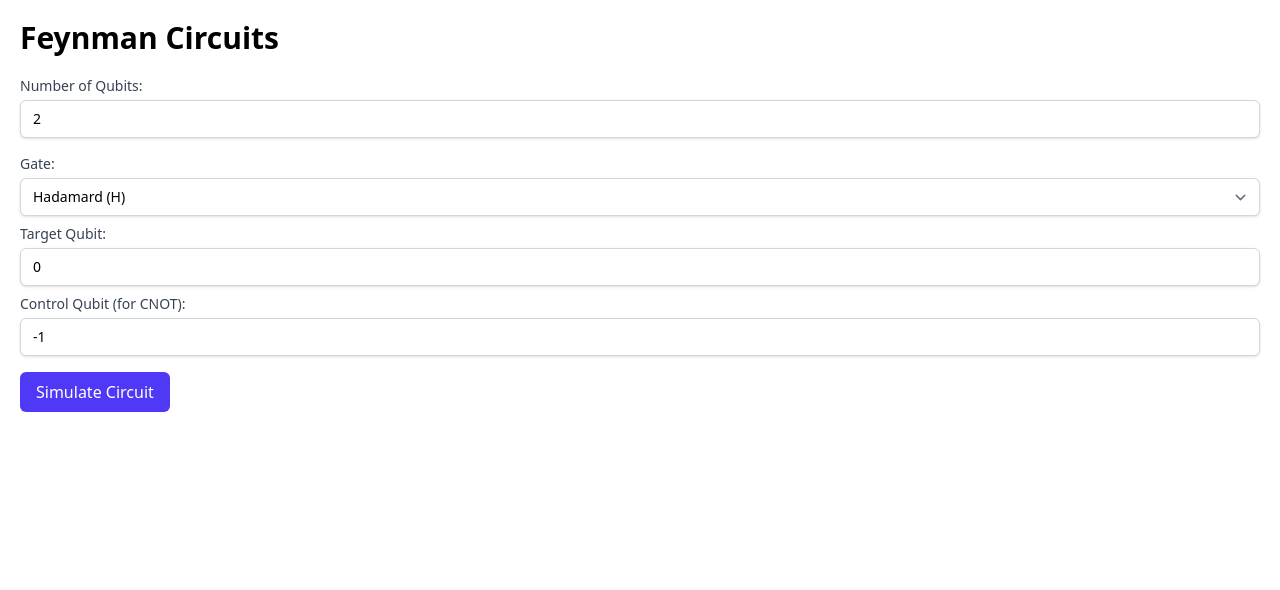
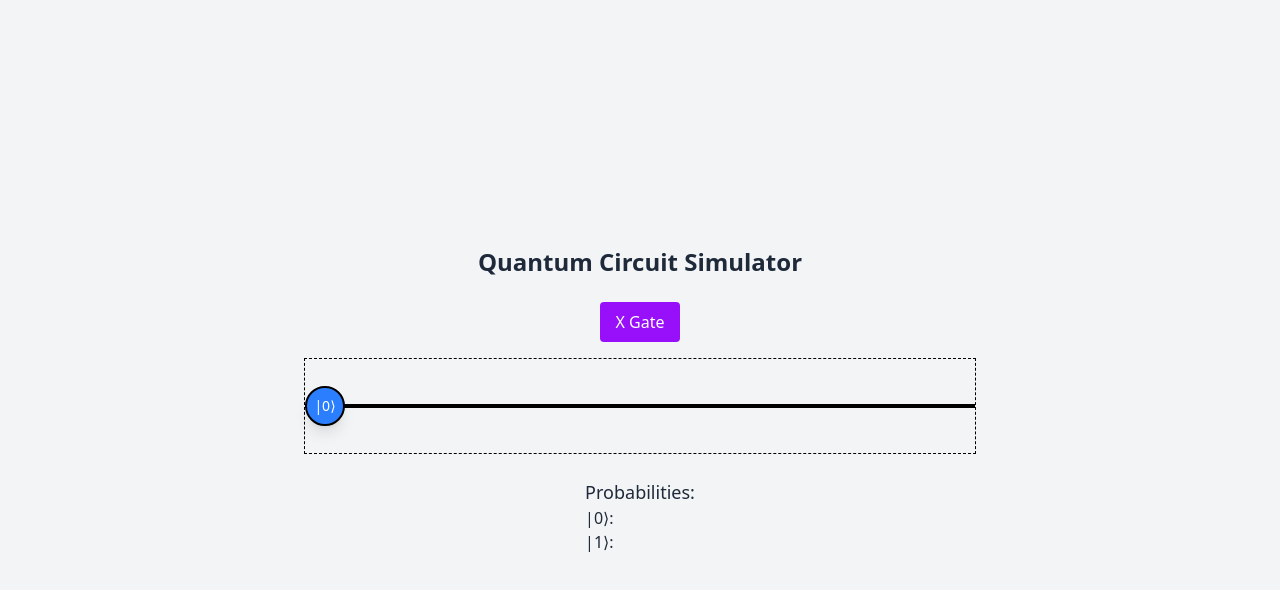
Before and after one commit to KDhanak/Feynman-Circuits, a SvelteKit app in the folder frontend/: page / in a window 1280 px wide. Shown: the top 590 px of the page. Built offline with nearby package versions, Linux system fonts and the light colour scheme.

Commit message:
initial function simulateSingleQubitX works.

```diff
--- a/frontend/package.json
+++ b/frontend/package.json
@@ -45,6 +45,8 @@
 		"vitest": "^3.0.0"
 	},
 	"dependencies": {
-		"axios": "^1.9.0"
+		"axios": "^1.9.0",
+		"quantum-tensors": "^0.4.15",
+		"svelte-dnd-action": "^0.9.61"
 	}
 }
--- /dev/null
+++ b/frontend/src/lib/simulator.ts
@@ -0,0 +1,32 @@
+import type { CircuitState, SimulationResult } from "./stores";
+import { Complex, Vector, Gates, Dimension } from "quantum-tensors";
+
+export function simulateSingleQubitX (circuit: CircuitState): SimulationResult {
+
+    const qubitDim = Dimension.qubit();
+
+    let qubitState = Vector.fromArray(
+        [
+            new Complex(1, 0),
+            new Complex(0, 0),
+        ],
+        [qubitDim]
+    );
+
+    const probabilities: { [state: string]: number } = {};
+
+    const newQubitState = Gates.X.apply(qubitState).toDense();
+
+        const amp0 = newQubitState[0][0];
+        const amp1 = newQubitState[0][1];
+
+        const prob0 = amp0.re ** 2 + amp0.im ** 2;
+        const prob1 = amp1.re ** 2 + amp1.im ** 2;
+
+
+        probabilities["0"] = prob0;
+        probabilities["1"] = prob1;
+
+    return { probabilities };
+
+}
--- /dev/null
+++ b/frontend/src/lib/stores.ts
@@ -0,0 +1,37 @@
+import {writable} from 'svelte/store'; // Import the writable function from Svelte's store module
+
+// Defines a TypeScript interface for a quantum gate with an ID, type (e.g., X gate), and target qubit.
+export interface GateInstance {
+    id: string;
+    gateType: 'X';
+    qubit: number;
+};
+
+// Defines a TypeScript interface for the quantum circuit’s state, including the number of qubits and an array of gates.
+export interface CircuitState {
+    numQubits: number;
+    gates: GateInstance[];
+};
+
+// Defines a TypeScript interface for simulation results, mapping quantum states to their probabilities.
+export interface SimulationResult {
+    probabilities: { [state: string]: number };
+};
+
+
+// Creates a writable store for the quantum circuit state, initialized with one qubit and no gates.
+// Provides a reactive store to manage the circuit’s configuration, allowing components to subscribe and update the UI when users add qubits or gates.
+export const circuit = writable<CircuitState>({
+    numQubits: 1,
+    gates: [],
+});
+
+export const SimulationResults = writable<SimulationResult | null>(null);
+
+export function resetCircuit() {
+    circuit.set({
+        numQubits: 1,
+        gates: [],
+    });
+    SimulationResults.set(null);
+}
--- a/frontend/src/routes/+page.svelte
+++ b/frontend/src/routes/+page.svelte
@@ -1,81 +1,85 @@
 <script lang="ts">
-    import axios, { AxiosError } from 'axios';
-    import type { GateInput, CircuitInput, ErrorResponse, SimulationResult } from '../types';
+	import { circuit, SimulationResults } from '../lib/stores';
+	import { simulateSingleQubitX } from '../lib/simulator';
+	import { get } from 'svelte/store';
 
-    let numQubits: number = 2;
-    let gate: GateInput = { gate: 'H', targetQubit: 0, controlQubit: -1 };
-    let output: string = '';
+	function handleDrop(event: DragEvent) {
+		const gateType = event.dataTransfer?.getData('text/plain');
+		console.log('Dropped gate type:', gateType);
+		if (!gateType) return;
 
-    async function simulateCircuit() {
-      try {
-        const response = await axios.post<SimulationResult>('http://localhost:5158/api/circuit/simulate', {
-          gate,
-          numQubits
-        } as CircuitInput);
-        output = `Measurement Results: [${response.data.join(', ')}]`;
-        console.log('Simulation Result:', response.data);
-      } catch (error: unknown) {
-        if (axios.isAxiosError(error)) {
-          const axiosError = error as AxiosError<ErrorResponse>;
-          output = `Error: ${axiosError.response?.data?.detail || axiosError.message}`;
-        } else {
-          output = `Error: ${(error as Error).message || 'Unknown error'}`;
+		// Add X gate to qubit 0
+		circuit.update((current) => {
+			return {
+				...current,
+				gates: [
+					...current.gates,
+					{
+						id: crypto.randomUUID(),
+						gateType: gateType as 'X',
+						qubit: 0
 					}
+				]
+			};
+		});
+
+		// Re-run simulation
+		console.log(simulateSingleQubitX(get(circuit)));
+		SimulationResults.set(simulateSingleQubitX(get(circuit)));
 	}
+
+	function handleDragOver(event: DragEvent) {
+		event.preventDefault(); // Needed to allow drop
 	}
 </script>
 
-  <main class="p-5 font-sans">
-    <h1 class="text-3xl font-bold mb-5">Feynman Circuits</h1>
-    <form on:submit|preventDefault={simulateCircuit} class="space-y-4">
-      <div>
-        <label for="num-qubits" class="block text-sm font-medium text-gray-700">Number of Qubits:</label>
-        <input
-          id="num-qubits"
-          type="number"
-          bind:value={numQubits}
-          min="1"
-          required
-          class="mt-1 block w-full rounded-md border-gray-300 shadow-sm focus:border-indigo-500 focus:ring-indigo-500 sm:text-sm"
-        />
+<main class="flex min-h-screen flex-col items-center justify-center bg-gray-100 text-gray-800">
+	<h1 class="mb-6 text-2xl font-bold">Quantum Circuit Simulator</h1>
+
+	<!-- Gate Palette -->
+	<div class="mb-4 flex gap-4">
+		<div
+			role="region"
+			draggable="true"
+			on:dragstart={(e) => e.dataTransfer?.setData('text/plain', 'X')}
+			class="cursor-grab rounded bg-purple-600 px-4 py-2 text-white hover:bg-purple-700"
+		>
+			X Gate
 		</div>
-      <div>
-        <label for="gate-type" class="block text-sm font-medium text-gray-700">Gate:</label>
-        <select
-          id="gate-type"
-          bind:value={gate.gate}
-          class="mt-1 block w-full rounded-md border-gray-300 shadow-sm focus:border-indigo-500 focus:ring-indigo-500 sm:text-sm"
+	</div>
+
+	<!-- Wire with Drop Zone -->
+	<div
+		role="region"
+		aria-label="Quantum Circuit Wire Drop Zone"
+		class="relative flex h-24 w-full max-w-2xl items-center border border-dashed border-black"
+		on:drop={handleDrop}
+		on:dragover={handleDragOver}
 	>
-          <option value="H">Hadamard (H)</option>
-          <option value="X">Pauli X</option>
-          <option value="Z">Pauli Z</option>
-          <option value="CNOT">CNOT</option>
-        </select>
-        <label for="target-qubit" class="block text-sm font-medium text-gray-700 mt-2">Target Qubit:</label>
-        <input
-          id="target-qubit"
-          type="number"
-          bind:value={gate.targetQubit}
-          min="0"
-          required
-          class="mt-1 block w-full rounded-md border-gray-300 shadow-sm focus:border-indigo-500 focus:ring-indigo-500 sm:text-sm"
-        />
-        <label for="control-qubit" class="block text-sm font-medium text-gray-700 mt-2">Control Qubit (for CNOT):</label>
-        <input
-          id="control-qubit"
-          type="number"
-          bind:value={gate.controlQubit}
-          min="-1"
-          required
-          class="mt-1 block w-full rounded-md border-gray-300 shadow-sm focus:border-indigo-500 focus:ring-indigo-500 sm:text-sm"
-        />
+		<!-- Wire -->
+		<div class="absolute left-0 right-0 top-1/2 h-1 -translate-y-1/2 transform bg-black"></div>
+
+		<!-- Qubit circle -->
+		<div
+			class="z-10 flex h-10 w-10 items-center justify-center rounded-full border-2 border-black bg-blue-500 text-sm text-white shadow-lg"
+		>
+			|0⟩
 		</div>
-      <button
-        type="submit"
-        class="bg-indigo-600 text-white px-4 py-2 rounded-md hover:bg-indigo-700 focus:outline-none focus:ring-2 focus:ring-indigo-500 focus:ring-offset-2"
-      >
-        Simulate Circuit
-      </button>
-    </form>
-    <pre class="mt-5 whitespace-pre-wrap">{output}</pre>
+
+		<!-- Show gates placed on the wire -->
+		{#each $circuit.gates as gate (gate.id)}
+			<div class="ml-4 rounded bg-green-500 px-2 py-1 text-white shadow">
+				{gate.gateType}
+			</div>
+		{/each}
+	</div>
+
+	<!-- Simulation result -->
+	<div class="mt-6">
+		<p class="text-lg font-medium">Probabilities:</p>
+		<ul>
+			<li>|0⟩: {$SimulationResults?.probabilities['0'].toFixed(2)}</li>
+			<li>|1⟩: {$SimulationResults?.probabilities['1'].toFixed(2)}</li>
+		</ul>
+	</div>
 </main>
```
Also changed, not shown: 1 other file (tests, documents, lock files or other folders). Lines whose indentation alone changed are shown as unchanged.
